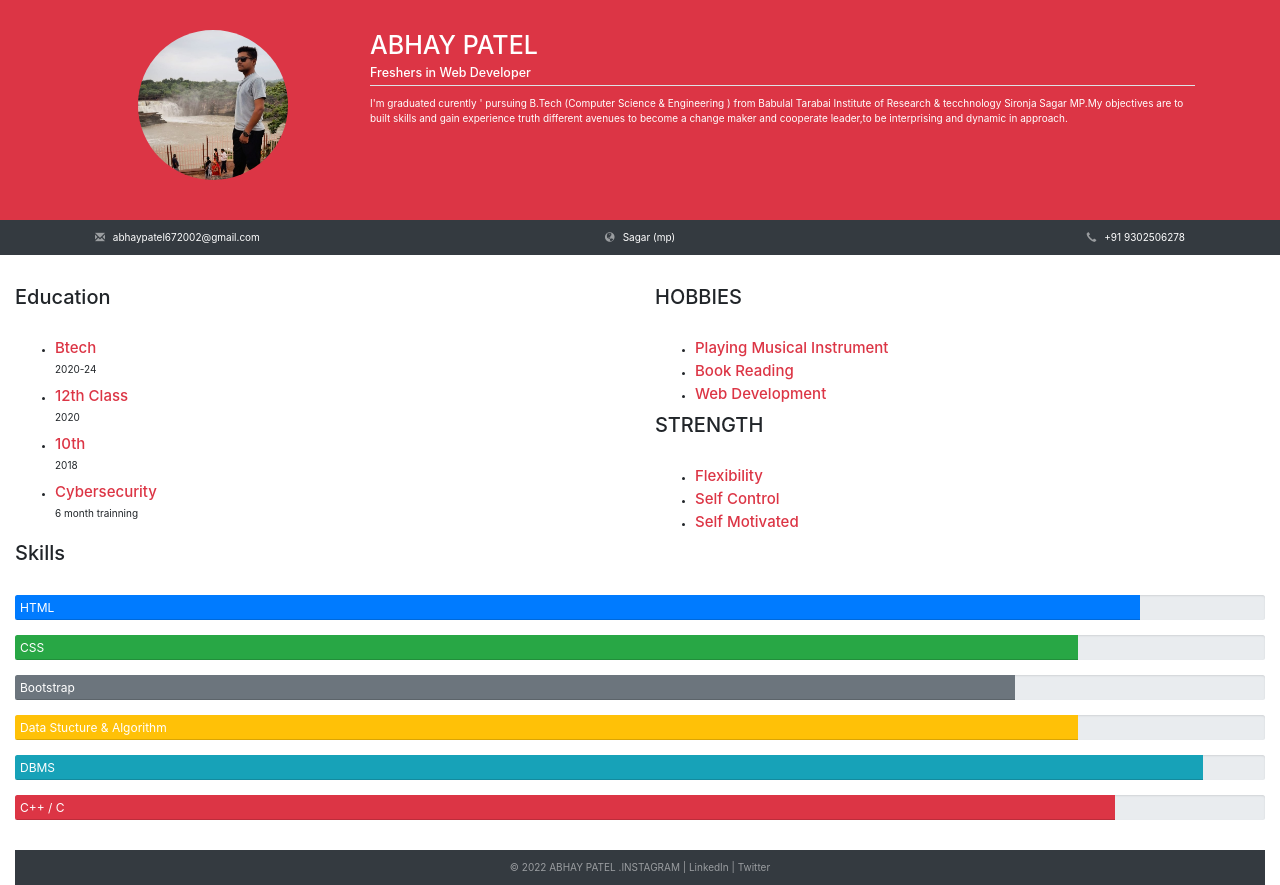
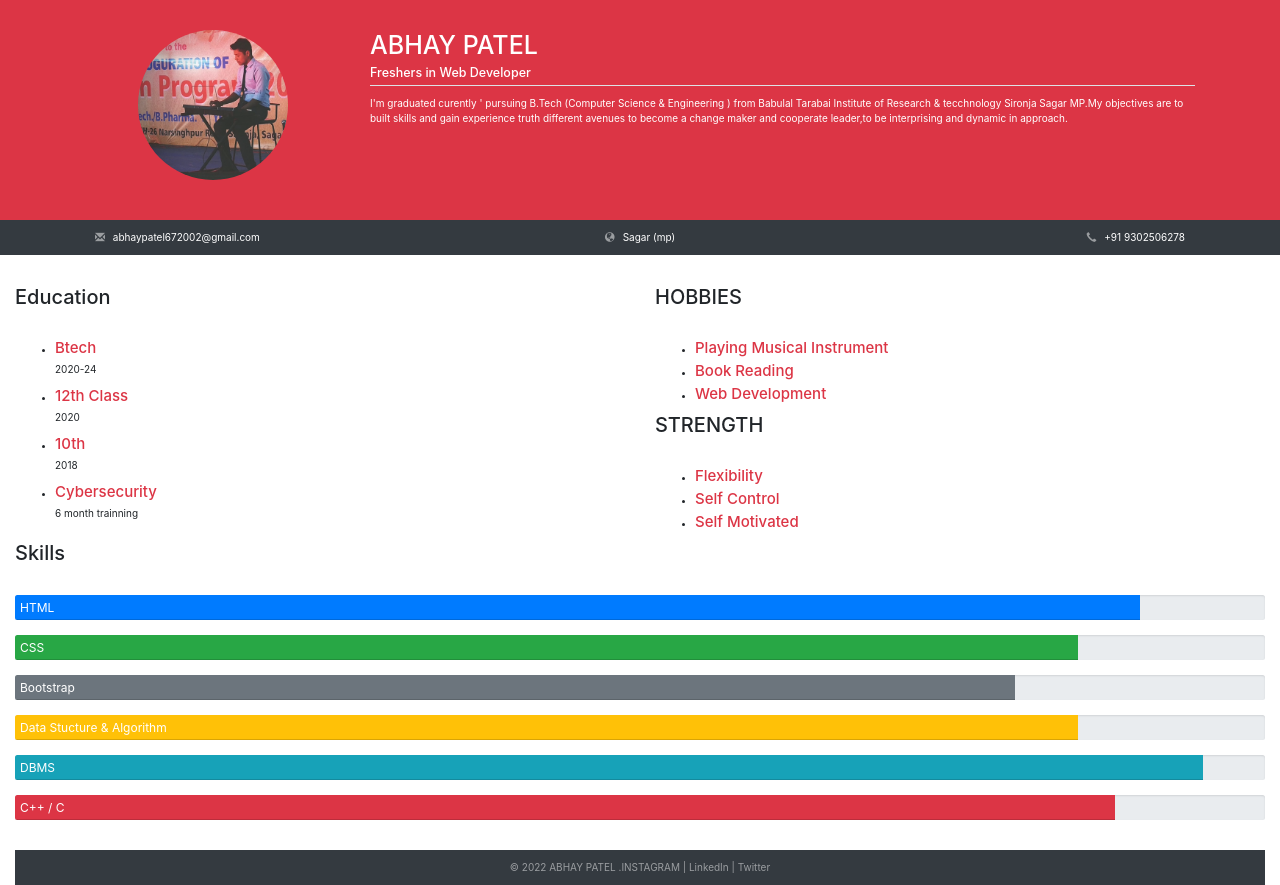
Before and after one commit to abhay6722/abhay-, a plain HTML site: page index.html in a window 1280 px wide. Drawn offline with nearby package versions, Linux system fonts and the light colour scheme.

Commit message:
this is my first projescts

```diff
--- a/index.html
+++ b/index.html
@@ -13,7 +13,7 @@
   <div class="container">
     <div class="row">
       <div class="col-md-3 text-left text-md-center mb-3">
-        <img class="rounded-circle img-fluid" src="Image.jpg" alt="Profile Photo"  style="height: 150px; width: 150px;" />
+        <img class="rounded-circle img-fluid" src="Image.png" alt="Profile Photo"  style="height: 150px; width: 150px;" />
       </div>
       <div class="col-md-9">
         <h1>ABHAY PATEL</h1>
```
Also changed, not shown: Image.png (added).
